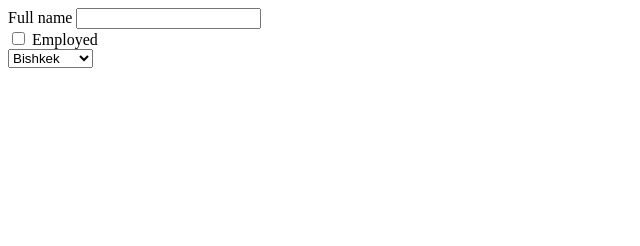
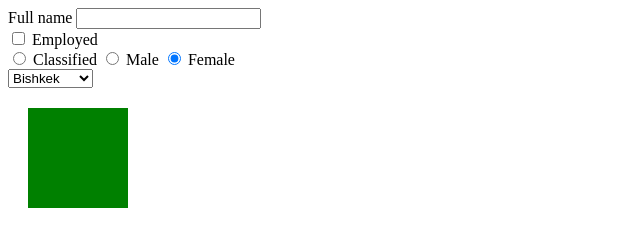
Before and after one commit to GuldanaBaktybekova/16.02.2022, a plain HTML site: page index.html in a window 1280 px wide. Shown: the whole page, without its empty margins (0-640 px from the left). Drawn offline with Linux system fonts and the light colour scheme.

Commit message:
Added div

```diff
--- a/index.html
+++ b/index.html
@@ -4,6 +4,7 @@
     <meta charset="UTF-8" />
     <meta http-equiv="X-UA-Compatible" content="IE=edge" />
     <meta name="viewport" content="width=device-width, initial-scale=1.0" />
+    <link rel="stylesheet" href="./style.css">
     <title>Document</title>
   </head>
   <body>
@@ -15,8 +16,20 @@
 
       <div>
         <label for="employed">
-          <input type="checkbox" id="employed "/> Employed
+          <input type="checkbox" id="employed " /> Employed
         </label>
+      </div>
+      <div>
+        <label for="gender-undisclosed">
+          <input type="radio" name="gender" id="gender-undisclosed" checked> Classified
+        </label>
+        <label for="gender-male">
+          <input type="radio" name="gender" id="gender-male" checked> Male
+        </label>
+        <label for="gender-female">
+          <input type="radio" name="gender" id="gender-female" checked> Female
+        </label>
+
       </div>
       <div>
         <label for="city"></label>
@@ -32,6 +45,9 @@
       </div>
     </form>
 
+
+    <div id="example"></div>
+
     <script src="./script.js"></script>
   </body>
 </html>
```
Lines whose indentation alone changed are shown as unchanged.
